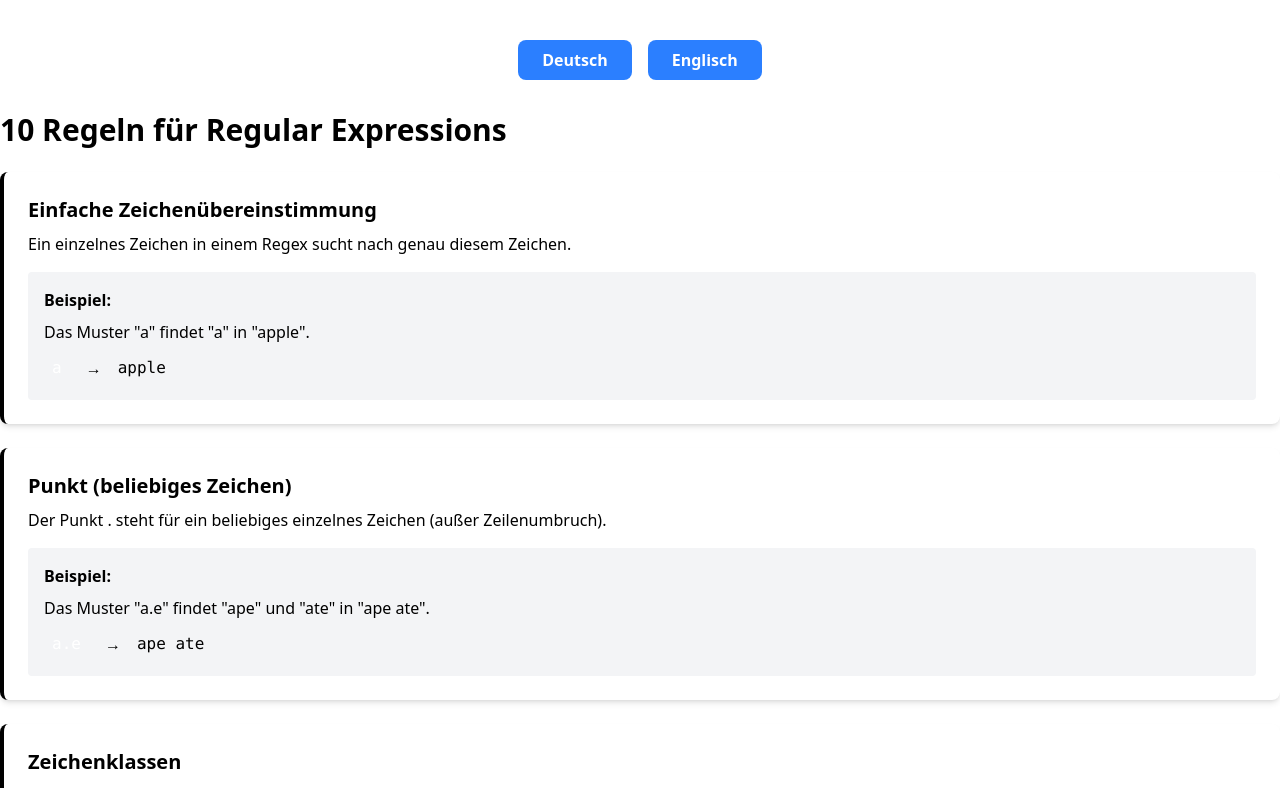
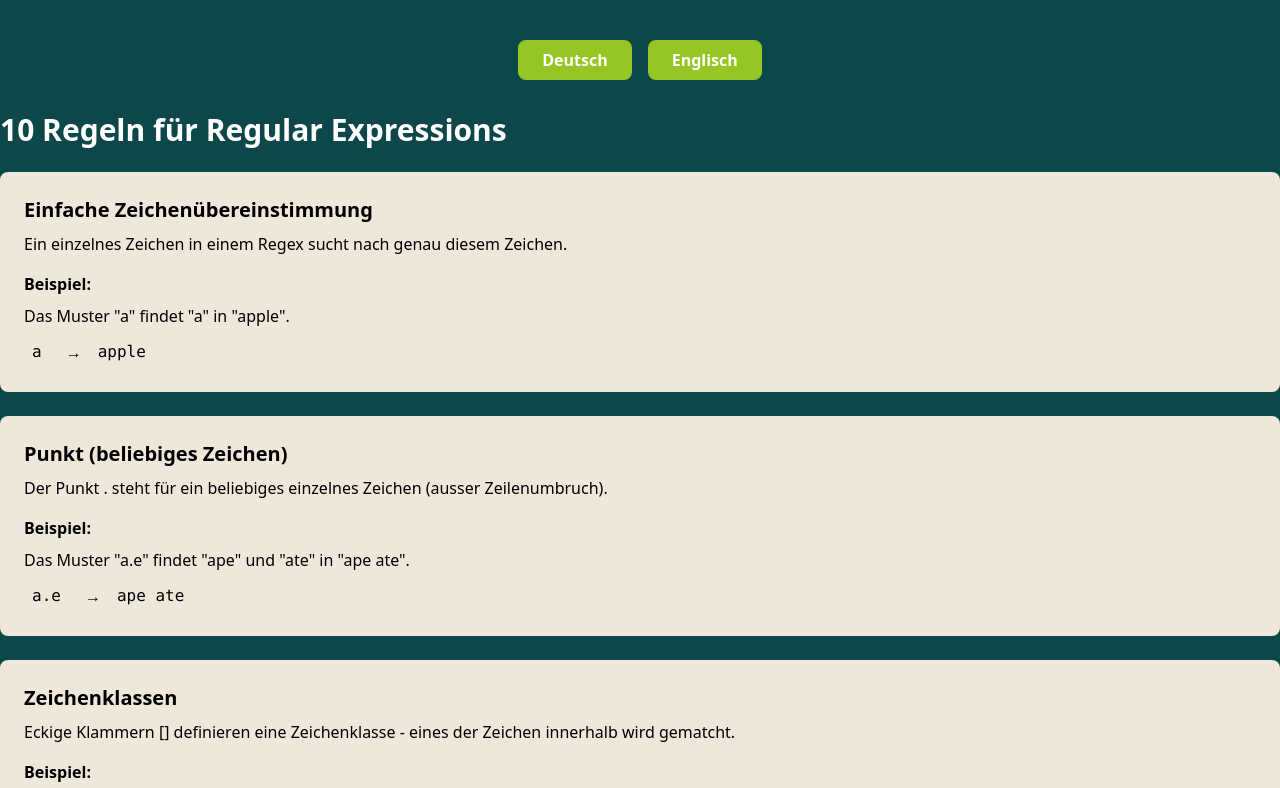
Before and after one commit to Jussif79/regex-rules-website, a Vue app: page / in a window 1280 px wide. Shown: the top 788 px of the page. Built offline with nearby package versions, Linux system fonts and the light colour scheme.

Commit message:
Modify style

```diff
--- a/index.html
+++ b/index.html
@@ -6,7 +6,7 @@
     <meta name="viewport" content="width=device-width, initial-scale=1.0">
     <title>Vite App</title>
   </head>
-  <body>
+  <body style="background-color: #0E4749;">
     <div id="app"></div>
     <script type="module" src="/src/main.js"></script>
   </body>
--- a/src/App.vue
+++ b/src/App.vue
@@ -3,7 +3,7 @@
     <LanguageSwitcher :currentLanguage="currentLanguage" @switch-language="switchLanguage" class="mb-8" />
 </div>
 
-<h1 class="text-3xl font-bold mb-6">
+<h1 class="text-3xl font-bold mb-6 text-white">
     {{ currentLanguage === 'de' ? '10 Regeln für Regular Expressions' : '10 Rules for Regular Expressions' }}
 </h1>
 
@@ -50,7 +50,7 @@ export default {
                     en: 'Dot (any character)'
                 },
                 description: {
-                    de: 'Der Punkt . steht für ein beliebiges einzelnes Zeichen (außer Zeilenumbruch).',
+                    de: 'Der Punkt . steht für ein beliebiges einzelnes Zeichen (ausser Zeilenumbruch).',
                     en: 'The dot . matches any single character (except newline).'
                 },
                 example: {
@@ -82,7 +82,7 @@ export default {
                     en: 'Negated character classes'
                 },
                 description: {
-                    de: 'Ein ^ innerhalb von [] verneint die Zeichenklasse - es matcht alles außer den angegebenen Zeichen.',
+                    de: 'Ein ^ innerhalb von [] verneint die Zeichenklasse - es matcht alles ausser den angegebenen Zeichen.',
                     en: 'A ^ inside [] negates the character class - matches anything except the specified characters.'
                 },
                 example: {
--- a/src/components/LanguageSwitcher.vue
+++ b/src/components/LanguageSwitcher.vue
@@ -1,7 +1,7 @@
 <template>
 <div class="flex space-x-4 justify-center mt-10">
-    <button @click="$emit('switch-language', 'de')" class="px-6 py-2 bg-blue-500 text-white font-semibold rounded-lg">Deutsch</button>
-    <button @click="$emit('switch-language', 'en')" class="px-6 py-2 bg-blue-500 text-white font-semibold rounded-lg">Englisch</button>
+    <button @click="$emit('switch-language', 'de')" class="px-6 py-2 text-white font-semibold rounded-lg">Deutsch</button>
+    <button @click="$emit('switch-language', 'en')" class="px-6 py-2 text-white font-semibold rounded-lg">Englisch</button>
 </div>
 </template>
 
@@ -16,3 +16,10 @@ export default {
     emits: ['switch-language']
 }
 </script>
+
+
+<style scoped>
+button {
+ background-color: #95C623;
+}
+</style>
--- a/src/components/RegexRule.vue
+++ b/src/components/RegexRule.vue
@@ -1,12 +1,12 @@
 <template>
-<div class="p-6 rounded-lg shadow-md bg-white border-l-4 border-e55812">
-    <h2 class="text-xl font-bold mb-2 text-0e4749">{{ rule.title[language] }}</h2>
+<div class="p-6 rounded-lg">
+    <h2 class="text-xl font-bold mb-2">{{ rule.title[language] }}</h2>
     <p class="mb-4">{{ rule.description[language] }}</p>
-    <div class="bg-gray-100 p-4 rounded">
+    <div>
         <p class="font-semibold mb-2">{{ language === 'de' ? 'Beispiel:' : 'Example:' }}</p>
         <p class="mb-2">{{ rule.example[language] }}</p>
         <div class="flex items-center space-x-4">
-            <span class="font-mono bg-95c623 px-2 py-1 rounded text-white">{{ rule.pattern }}</span>
+            <span class="font-mono px-2 py-1 rounded">{{ rule.pattern }}</span>
             <span>→</span>
             <span class="font-mono">{{ rule.testString }}</span>
         </div>
@@ -28,3 +28,9 @@ export default {
     }
 }
 </script>
+
+<style scoped>
+.p-6 {
+    background-color: #EFE7DA
+}
+</style>
```
